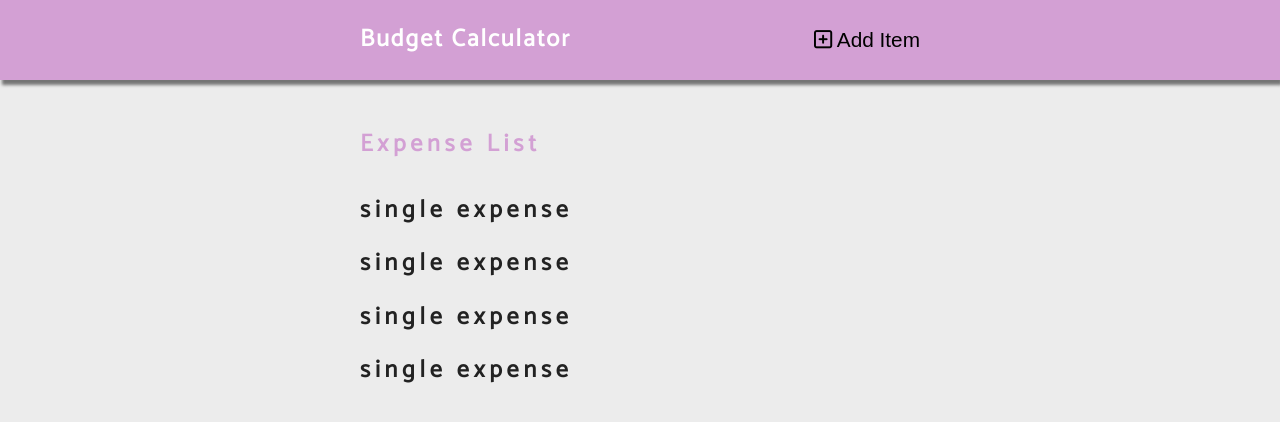
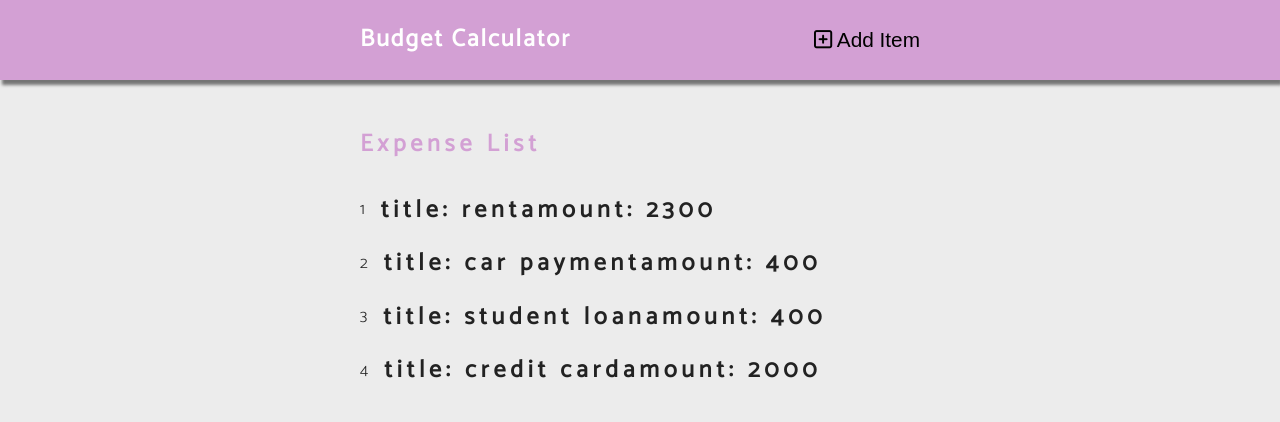
Before and after one commit to loveisgala/budget-calculator-svelte, a Svelte app: page / in a window 1280 px wide. Shown: the top 422 px of the page. Built offline with nearby package versions, Linux system fonts and the light colour scheme.

Commit message:
Passing props

```diff
--- a/src/App.svelte
+++ b/src/App.svelte
@@ -1,15 +1,14 @@
 <script>
-	//Components
-	import Navbar from './components/Navbar.svelte';
-	import expensesData from './expenses';
-	import ExpensesList from './ExpensesList.svelte';
+  //Components
+  import Navbar from "./components/Navbar.svelte";
+  import expensesData from "./expenses";
+  import ExpensesList from "./ExpensesList.svelte";
 
-	//Variables
-	let expenses = [...expensesData];
-
+  //Variables
+  let expenses = [...expensesData];
 </script>
 
-<Navbar/>
+<Navbar />
 <main class="content">
-	<ExpensesList expenses={expenses}/>
+  <ExpensesList {expenses} />
 </main>
--- a/src/Expense.svelte
+++ b/src/Expense.svelte
@@ -1,3 +1,22 @@
-<h1>
-    single expense
-</h1>
+<style>
+  .expense {
+    display: flex;
+    align-items: center;
+  }
+
+  .expense-index {
+    margin-right: 1rem;
+  }
+</style>
+
+<script>
+  export let index;
+  export let expense;
+  let { name, amount, id } = expense;
+</script>
+
+<div class="expense">
+  <p class="expense-index">{index}</p>
+  <h2>title: {name}</h2>
+  <h2>amount: {amount}</h2>
+</div>
--- a/src/ExpensesList.svelte
+++ b/src/ExpensesList.svelte
@@ -1,14 +1,22 @@
+<style>
+  h2 {
+    text-transform: capitalize;
+  }
+</style>
+
 <script>
-    import SectionTitle from './components/Title.svelte';
-    import Expense from './Expense.svelte';
-    export let expenses = [];
+  import SectionTitle from "./components/Title.svelte";
+  import Expense from "./Expense.svelte";
+  export let expenses = [];
 </script>
 
 <section>
-    <SectionTitle title='expense list'/>
-    <ul>
-        {#each expenses as expense}
-            <Expense/>
-        {/each}
-    </ul>
+  <SectionTitle title="expense list" />
+  <ul>
+    {#each expenses as expense, index}
+      <Expense {expense} index={index + 1} />
+    {:else}
+      <h2>currently you have no expenses</h2>
+    {/each}
+  </ul>
 </section>
```
